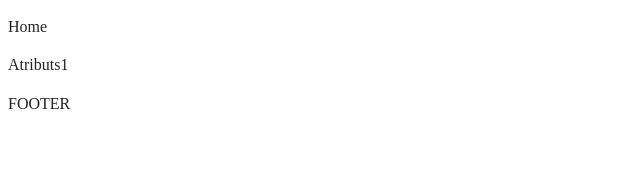
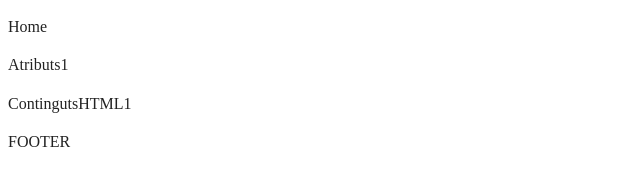
Before and after one commit to 2jairo/git_flow, a website built with webpack: page index.html in a window 1280 px wide. Shown: the whole page, without its empty margins (0-640 px from the left). Built offline with nearby package versions, Linux system fonts and the light colour scheme.

Commit message:
update index.html

```diff
--- a/index.html
+++ b/index.html
@@ -26,6 +26,7 @@
   <header>
     <p>Home</p>
     <p>Atributs1</p>
+    <p>ContingutsHTML1</p>
   </header>
   <footer>
     <p>FOOTER</p>
```
